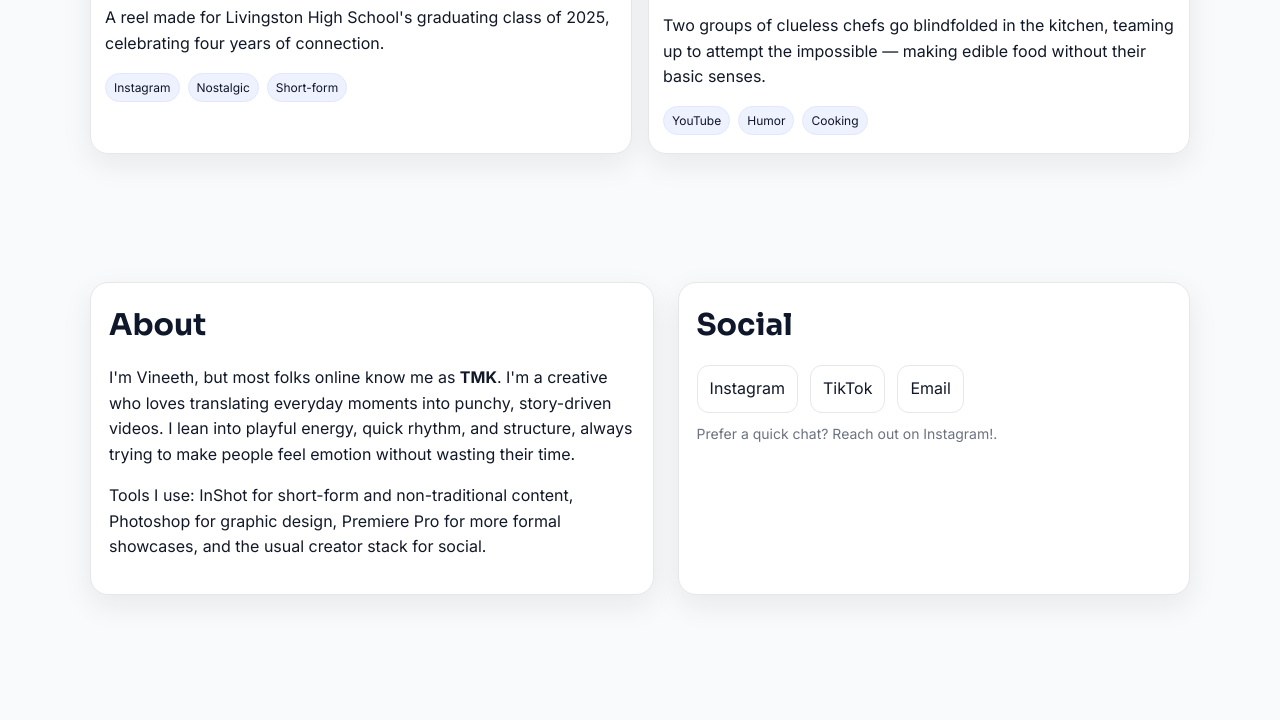
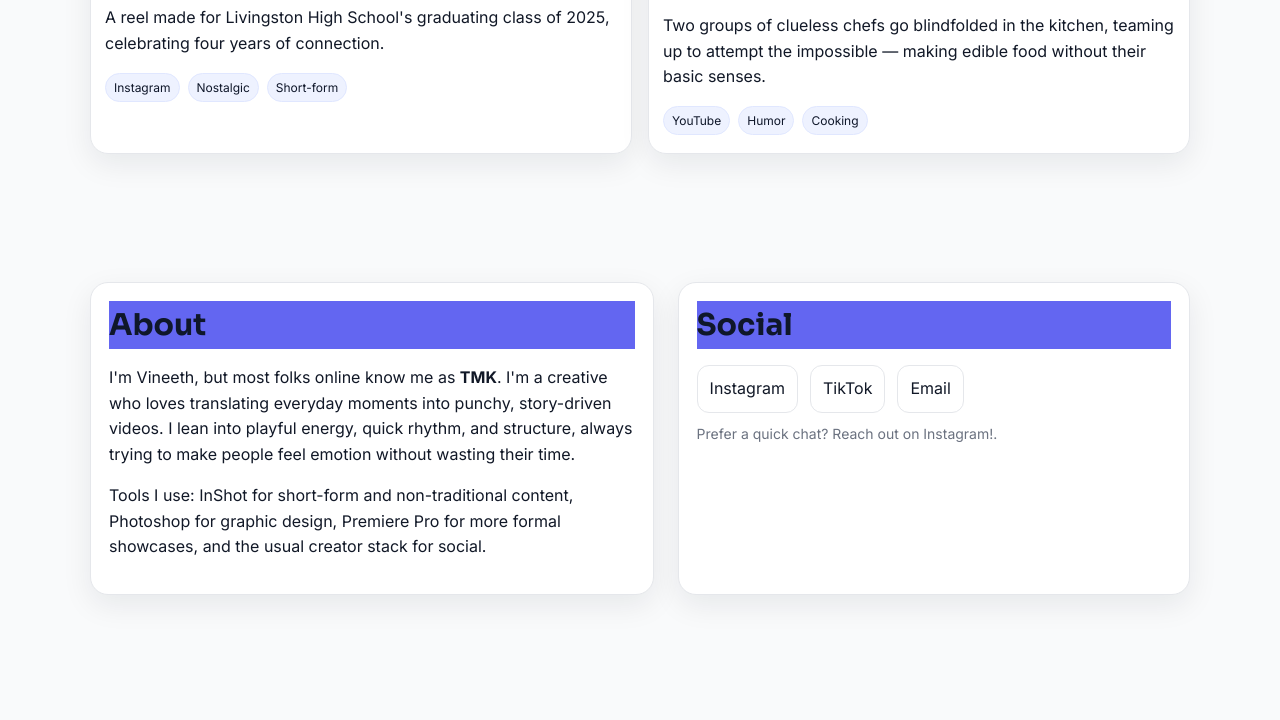
Before and after one commit to vineethkanpa07/TMK-portfolio, a plain HTML site: page index.html in a window 1280 px wide. Shown: the part 1467-2187 px from the top of the page. Drawn offline with Linux system fonts and the light colour scheme.

Commit message:
Add background and text color for specific elements
Added styles for h2, .btn-primary, and .tag elements.

```diff
--- a/style.css
+++ b/style.css
@@ -10,6 +10,11 @@
   --shadow: 0 10px 30px rgba(15, 23, 42, 0.08);
   --font-sans: Inter, ui-sans-serif, system-ui, -apple-system, Segoe UI, Roboto, Helvetica, Arial, "Apple Color Emoji", "Segoe UI Emoji";
   --font-display: "Sora", var(--font-sans);
+}
+
+h2, .btn-primary, .tag {
+  background: var(--accent);
+  color: white;
 }
 
 /* === BASE STYLES === */
```
